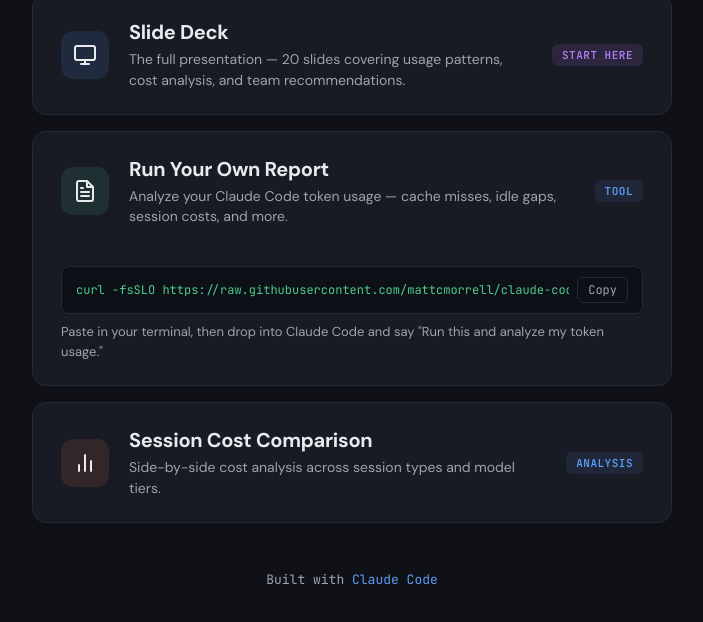
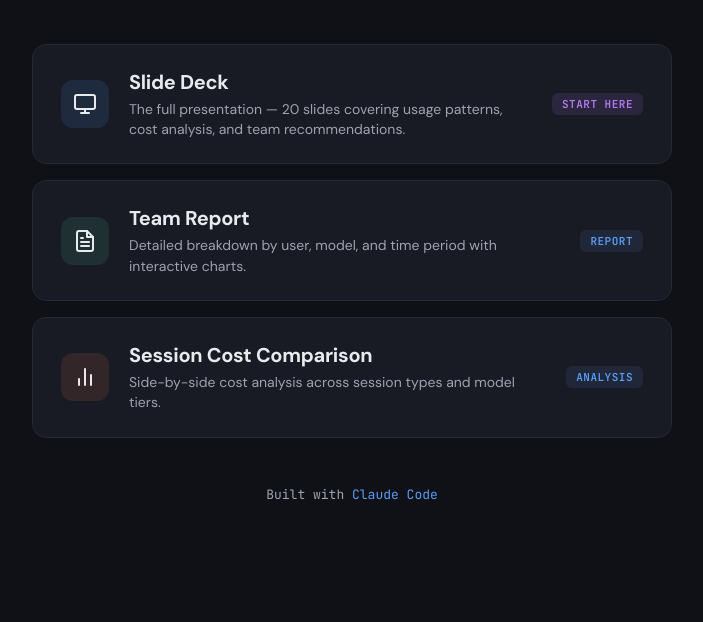
Before and after one commit to mattcmorrell/claude-code-activity-analysis, a plain HTML site: page index.html in a window 1280 px wide. Shown: the part 208-830 px from the top of the page, without its empty margins (288-991 px from the left). After the commit the page ends 800 px from the top, so only its background shows below. Drawn offline with Linux system fonts and the light colour scheme.

Commit message:
Revert "update: replace team report link with run-your-own-report tool"
This reverts commit 0eded20e238d83ef48bced58fd771866a152edce.

```diff
--- a/index.html
+++ b/index.html
@@ -65,7 +65,7 @@ h1 span {
   gap: 16px;
 }
 
-a.card, .card {
+a.card {
   display: flex;
   align-items: center;
   gap: 20px;
@@ -82,60 +82,6 @@ a.card:hover {
   border-color: var(--opus);
   transform: translateY(-2px);
   box-shadow: 0 8px 24px rgba(91, 156, 245, 0.1);
-}
-
-.tool-section {
-  margin-top: 8px;
-}
-
-.tool-cmd {
-  display: flex;
-  align-items: center;
-  gap: 8px;
-  background: #0d1117;
-  border: 1px solid var(--card-border);
-  border-radius: 8px;
-  padding: 10px 14px;
-  margin-top: 12px;
-}
-
-.tool-cmd code {
-  font-family: 'JetBrains Mono', monospace;
-  font-size: 12px;
-  color: var(--haiku);
-  flex: 1;
-  white-space: nowrap;
-  overflow-x: auto;
-}
-
-.tool-cmd .copy-btn {
-  flex-shrink: 0;
-  background: none;
-  border: 1px solid var(--card-border);
-  color: var(--text-dim);
-  border-radius: 6px;
-  padding: 4px 10px;
-  font-size: 12px;
-  cursor: pointer;
-  font-family: 'JetBrains Mono', monospace;
-  transition: color 0.15s, border-color 0.15s;
-}
-
-.tool-cmd .copy-btn:hover {
-  color: var(--text);
-  border-color: var(--opus);
-}
-
-.tool-cmd .copy-btn.copied {
-  color: var(--haiku);
-  border-color: var(--haiku);
-}
-
-.tool-hint {
-  font-size: 13px;
-  color: var(--text-dim);
-  margin-top: 8px;
-  line-height: 1.5;
 }
 
 .card-icon {
@@ -218,25 +164,16 @@ footer a:hover { text-decoration: underline; }
       <span class="badge featured">Start here</span>
     </a>
 
-    <div class="card" style="flex-direction: column; align-items: stretch;">
-      <div style="display: flex; align-items: center; gap: 20px;">
-        <div class="card-icon report">
-          <svg width="24" height="24" fill="none" stroke="currentColor" stroke-width="2" stroke-linecap="round" stroke-linejoin="round"><path d="M14 2H6a2 2 0 0 0-2 2v16a2 2 0 0 0 2 2h12a2 2 0 0 0 2-2V8z"/><polyline points="14 2 14 8 20 8"/><line x1="16" y1="13" x2="8" y2="13"/><line x1="16" y1="17" x2="8" y2="17"/><polyline points="10 9 9 9 8 9"/></svg>
-        </div>
-        <div class="card-body">
-          <h2>Run Your Own Report</h2>
-          <p>Analyze your Claude Code token usage — cache misses, idle gaps, session costs, and more.</p>
-        </div>
-        <span class="badge">Tool</span>
+    <a class="card" href="team_report.html">
+      <div class="card-icon report">
+        <svg width="24" height="24" fill="none" stroke="currentColor" stroke-width="2" stroke-linecap="round" stroke-linejoin="round"><path d="M14 2H6a2 2 0 0 0-2 2v16a2 2 0 0 0 2 2h12a2 2 0 0 0 2-2V8z"/><polyline points="14 2 14 8 20 8"/><line x1="16" y1="13" x2="8" y2="13"/><line x1="16" y1="17" x2="8" y2="17"/><polyline points="10 9 9 9 8 9"/></svg>
       </div>
-      <div class="tool-section">
-        <div class="tool-cmd">
-          <code id="report-cmd">curl -fsSLO https://raw.githubusercontent.com/mattcmorrell/claude-code-activity-analysis/main/analyze-cache-cliffs.js</code>
-          <button class="copy-btn" onclick="copyCmd(this, 'report-cmd')">Copy</button>
-        </div>
-        <p class="tool-hint">Paste in your terminal, then drop into Claude Code and say "Run this and analyze my token usage."</p>
+      <div class="card-body">
+        <h2>Team Report</h2>
+        <p>Detailed breakdown by user, model, and time period with interactive charts.</p>
       </div>
-    </div>
+      <span class="badge">Report</span>
+    </a>
 
     <a class="card" href="session-cost-comparison.html">
       <div class="card-icon compare">
@@ -254,18 +191,5 @@ footer a:hover { text-decoration: underline; }
     Built with <a href="https://claude.ai/code">Claude Code</a>
   </footer>
 </div>
-<script>
-function copyCmd(btn, id) {
-  var text = document.getElementById(id).textContent.trim();
-  navigator.clipboard.writeText(text).then(function() {
-    btn.textContent = 'Copied!';
-    btn.classList.add('copied');
-    setTimeout(function() {
-      btn.textContent = 'Copy';
-      btn.classList.remove('copied');
-    }, 2000);
-  });
-}
-</script>
 </body>
 </html>
```
